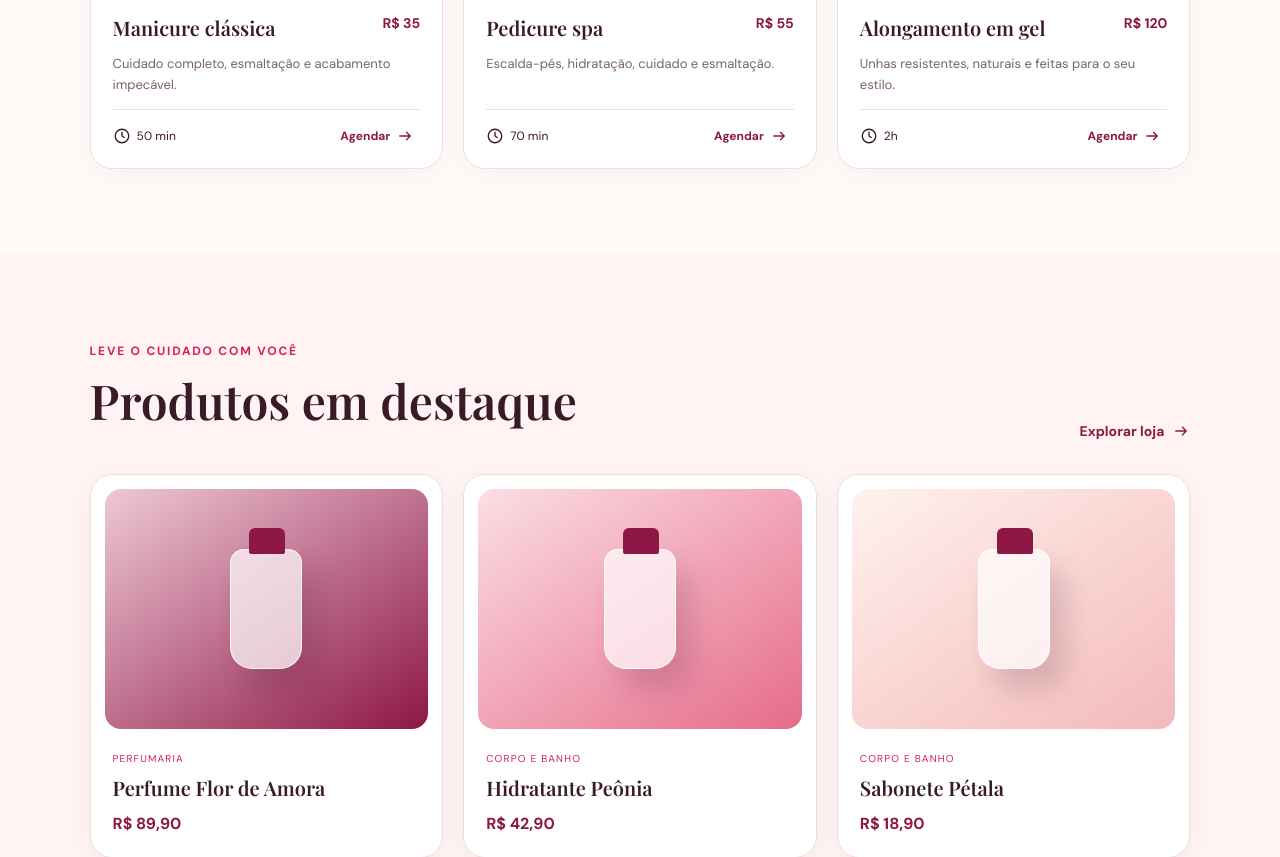
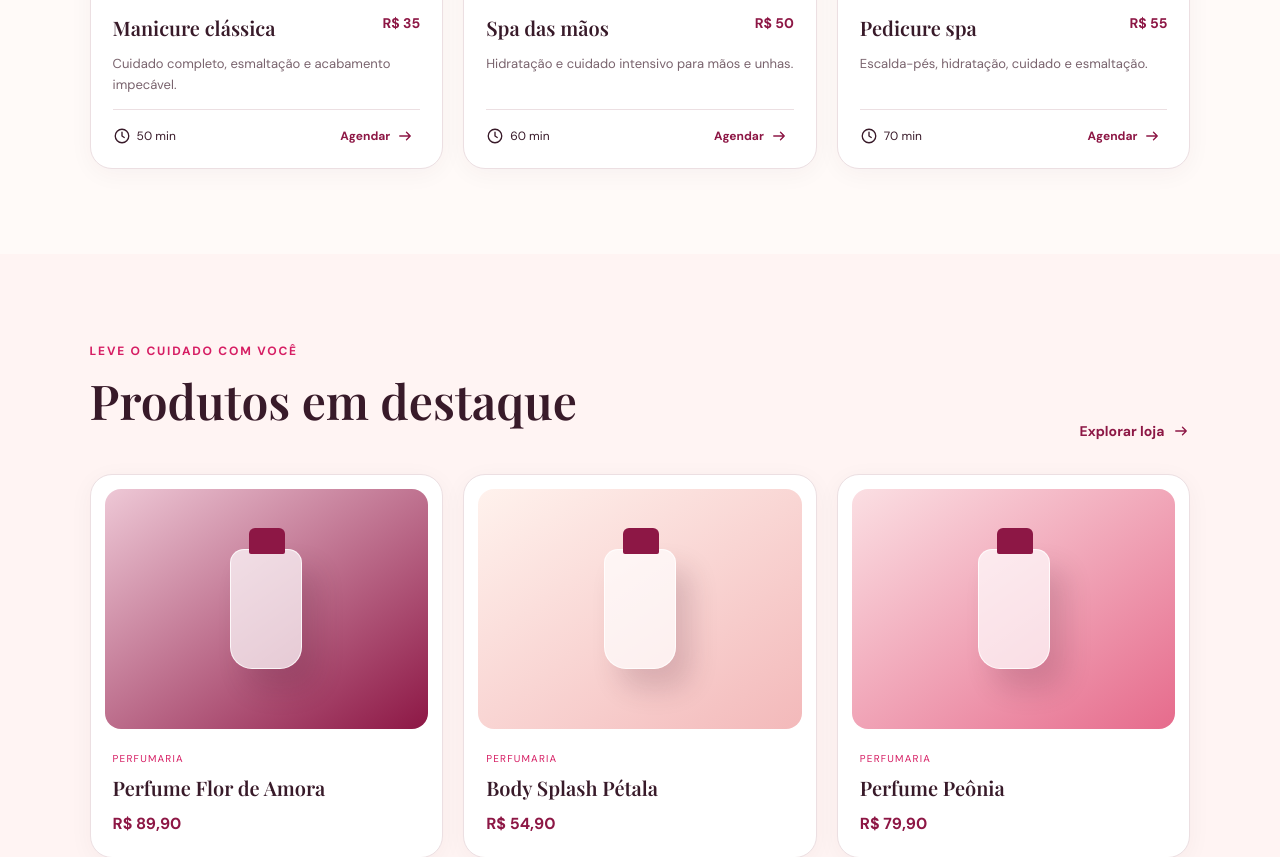
Before and after one commit to PedroJoao17/esmalteria, a Next.js app: page / in a window 1280 px wide. Shown: the part 1160-2017 px from the top of the page. Built offline with nearby package versions, Linux system fonts and the light colour scheme; a web font is replaced by a local one.

Commit message:
feat: expand mocks de serviços e produtos

```diff
--- a/src/data/catalog.ts
+++ b/src/data/catalog.ts
@@ -1,11 +1,133 @@
-export const services = [
-  { name:"Manicure clássica", description:"Cuidado completo, esmaltação e acabamento impecável.", price:"R$ 35", time:"50 min", tone:"peonia", symbol:"✦" },
-  { name:"Pedicure spa", description:"Escalda-pés, hidratação, cuidado e esmaltação.", price:"R$ 55", time:"70 min", tone:"petala", symbol:"❀" },
-  { name:"Alongamento em gel", description:"Unhas resistentes, naturais e feitas para o seu estilo.", price:"R$ 120", time:"2h", tone:"fucsia", symbol:"◇" },
-  { name:"Nail art", description:"Detalhes autorais para transformar cada unha.", price:"a partir de R$ 15", time:"+20 min", tone:"rosa", symbol:"✧" }
+import type { Product, Service } from "@/types/catalog";
+
+export const services: Service[] = [
+  {
+    slug: "manicure-classica",
+    name: "Manicure clássica",
+    category: "Mãos",
+    description: "Cuidado completo, esmaltação e acabamento impecável.",
+    details: "Preparação das unhas, cuidado das cutículas, lixamento, esmaltação e finalização. Valores e disponibilidade são demonstrativos até a validação da cliente.",
+    price: "R$ 35",
+    time: "50 min",
+    tone: "peonia",
+    symbol: "✦",
+    availability: "Disponível",
+  },
+  {
+    slug: "spa-das-maos",
+    name: "Spa das mãos",
+    category: "Mãos",
+    description: "Hidratação e cuidado intensivo para mãos e unhas.",
+    details: "Ritual demonstrativo com esfoliação, hidratação, cuidado das unhas e finalização. A composição final do serviço será validada com a cliente.",
+    price: "R$ 50",
+    time: "60 min",
+    tone: "rosa",
+    symbol: "♡",
+    availability: "Sob consulta",
+  },
+  {
+    slug: "pedicure-spa",
+    name: "Pedicure spa",
+    category: "Pés",
+    description: "Escalda-pés, hidratação, cuidado e esmaltação.",
+    details: "Atendimento demonstrativo com preparação, cuidado das unhas, hidratação e esmaltação. Preço, duração e etapas ainda podem ser ajustados.",
+    price: "R$ 55",
+    time: "70 min",
+    tone: "petala",
+    symbol: "❀",
+    availability: "Disponível",
+  },
+  {
+    slug: "alongamento-em-gel",
+    name: "Alongamento em gel",
+    category: "Alongamentos",
+    description: "Unhas resistentes, naturais e feitas para o seu estilo.",
+    details: "Alongamento demonstrativo com preparação, construção em gel, nivelamento e acabamento. Regras de manutenção serão definidas junto à cliente.",
+    price: "R$ 120",
+    time: "2h",
+    tone: "fucsia",
+    symbol: "◇",
+    availability: "Sob consulta",
+  },
+  {
+    slug: "manutencao-em-gel",
+    name: "Manutenção em gel",
+    category: "Alongamentos",
+    description: "Manutenção do crescimento e acabamento do alongamento.",
+    details: "Serviço demonstrativo voltado à manutenção periódica do alongamento. Prazo recomendado e valor final dependem da validação do negócio.",
+    price: "R$ 75",
+    time: "1h30",
+    tone: "peonia",
+    symbol: "◈",
+    availability: "Sob consulta",
+  },
+  {
+    slug: "nail-art",
+    name: "Nail art",
+    category: "Nail art",
+    description: "Detalhes autorais para transformar cada unha.",
+    details: "Adicional demonstrativo para personalização da esmaltação. O preço varia conforme complexidade e quantidade de unhas.",
+    price: "a partir de R$ 15",
+    time: "+20 min",
+    tone: "rosa",
+    symbol: "✧",
+    availability: "Disponível",
+  },
 ];
-export const products = [
-  { name:"Perfume Flor de Amora", category:"Perfumaria", price:"R$ 89,90", color:"amora" },
-  { name:"Hidratante Peônia", category:"Corpo e banho", price:"R$ 42,90", color:"peonia" },
-  { name:"Sabonete Pétala", category:"Corpo e banho", price:"R$ 18,90", color:"petala" }
+
+export const products: Product[] = [
+  {
+    slug: "perfume-flor-de-amora",
+    name: "Perfume Flor de Amora",
+    category: "Perfumaria",
+    description: "Fragrância demonstrativa com perfil floral e adocicado.",
+    price: "R$ 89,90",
+    color: "amora",
+    availability: "Disponível",
+  },
+  {
+    slug: "body-splash-petala",
+    name: "Body Splash Pétala",
+    category: "Perfumaria",
+    description: "Opção leve e fresca para uso ao longo do dia.",
+    price: "R$ 54,90",
+    color: "petala",
+    availability: "Disponível",
+  },
+  {
+    slug: "perfume-peonia",
+    name: "Perfume Peônia",
+    category: "Perfumaria",
+    description: "Fragrância floral demonstrativa para o catálogo inicial.",
+    price: "R$ 79,90",
+    color: "peonia",
+    availability: "Sob consulta",
+  },
+  {
+    slug: "hidratante-peonia",
+    name: "Hidratante Peônia",
+    category: "Corpo e banho",
+    description: "Hidratante corporal demonstrativo com toque suave.",
+    price: "R$ 42,90",
+    color: "peonia",
+    availability: "Disponível",
+  },
+  {
+    slug: "sabonete-petala",
+    name: "Sabonete Pétala",
+    category: "Corpo e banho",
+    description: "Sabonete demonstrativo para complementar o ritual de cuidado.",
+    price: "R$ 18,90",
+    color: "petala",
+    availability: "Disponível",
+  },
+  {
+    slug: "kit-corpo-e-banho",
+    name: "Kit Corpo & Banho",
+    category: "Corpo e banho",
+    description: "Composição demonstrativa de sabonete e hidratante.",
+    price: "R$ 59,90",
+    color: "amora",
+    availability: "Indisponível",
+  },
 ];
```
